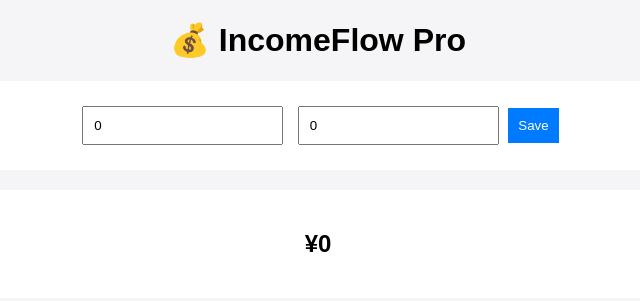
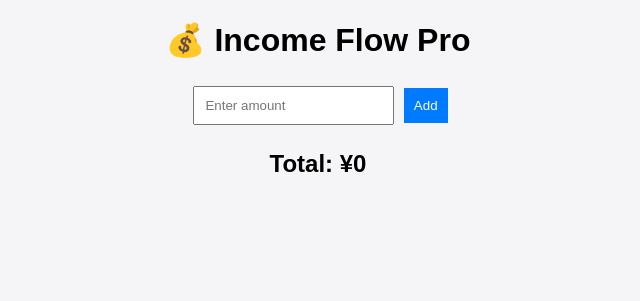
Before and after one commit to ealpee36-sys/-income-flow-pro, a plain HTML site: page index.html in a window 1280 px wide. Shown: the whole page, without its empty margins (322-962 px from the left). Drawn offline with Linux system fonts and the light colour scheme.

Commit message:
Update index.html

```diff
--- a/index.html
+++ b/index.html
@@ -1,37 +1,41 @@
 <!DOCTYPE html>
 <html lang="en">
 <head>
-<meta charset="UTF-8">
-<meta name="viewport" content="width=device-width, initial-scale=1.0">
-<meta name="theme-color" content="#007aff">
+  <meta charset="UTF-8" />
+  <meta name="viewport" content="width=device-width, initial-scale=1.0" />
+  <title>Income Flow Pro</title>
 
-<link rel="manifest" href="manifest.json">
-<link rel="stylesheet" href="styles.css">
+  <!-- PWA -->
+  <link rel="manifest" href="manifest.json" />
+  <meta name="theme-color" content="#007aff" />
 
-<title>IncomeFlow Pro</title>
+  <!-- iOS support -->
+  <meta name="apple-mobile-web-app-capable" content="yes" />
+  <meta name="apple-mobile-web-app-status-bar-style" content="default" />
+  <link rel="apple-touch-icon" href="icon-192.png" />
+
+  <link rel="stylesheet" href="styles.css" />
 </head>
 
 <body>
+  <div class="container">
+    <h1>💰 Income Flow Pro</h1>
 
-<h1>💰 IncomeFlow Pro</h1>
+    <input id="amount" type="number" placeholder="Enter amount" />
+    <button onclick="addIncome()">Add</button>
 
-<div class="card">
-  <input type="number" id="salary" placeholder="Net Salary">
-  <input type="number" id="allowance" placeholder="Allowances">
-  <button onclick="saveData()">Save</button>
-</div>
+    <ul id="list"></ul>
+    <h2>Total: ¥<span id="total">0</span></h2>
+  </div>
 
-<div class="card">
-  <h2 id="result">¥0</h2>
-</div>
+  <script src="app.js"></script>
 
-<script src="app.js"></script>
-
-<script>
-if ('serviceWorker' in navigator) {
-  navigator.serviceWorker.register('sw.js');
-}
-</script>
-
+  <script>
+    if ("serviceWorker" in navigator) {
+      navigator.serviceWorker.register("sw.js")
+        .then(() => console.log("SW registered"))
+        .catch(err => console.log("SW error", err));
+    }
+  </script>
 </body>
 </html>
```
